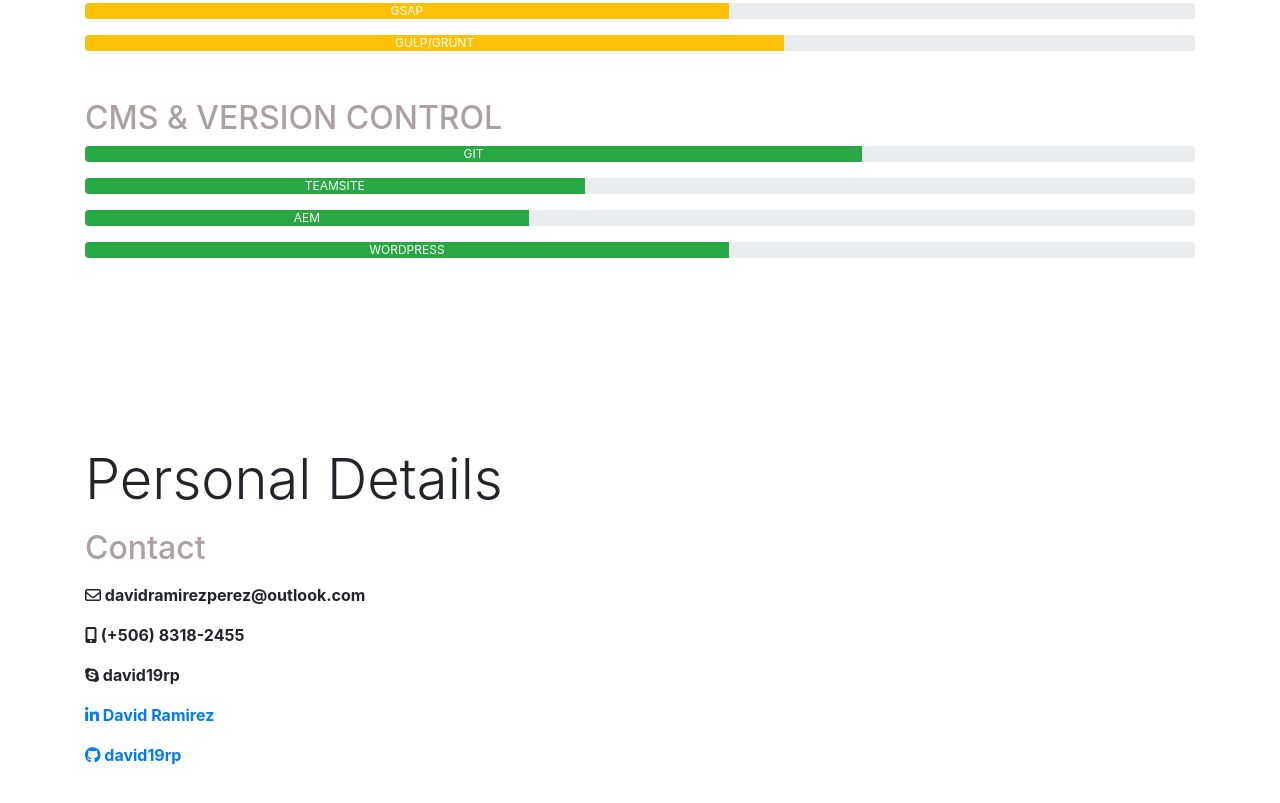
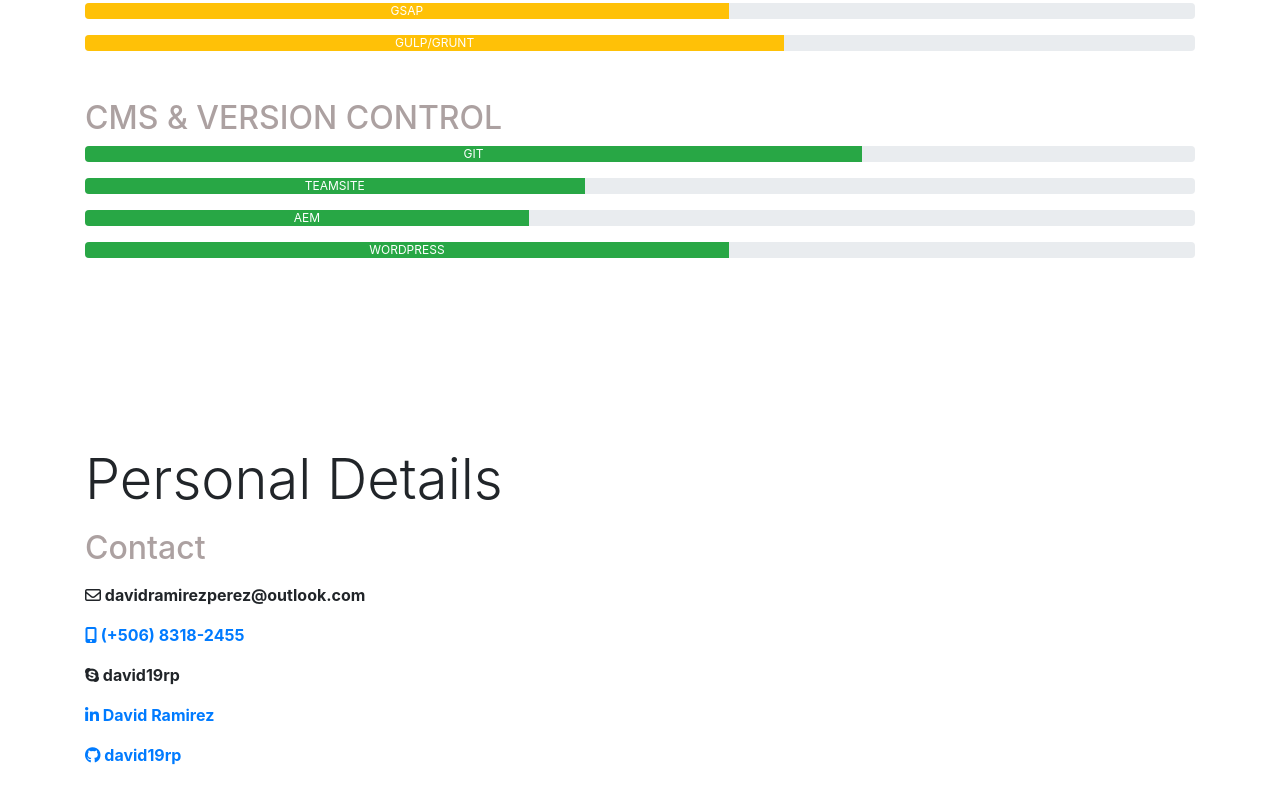
Before and after one commit to david19rp/Dave_Perez_CV, a plain HTML site: page index.html in a window 1280 px wide. Shown: the part 2814-3617 px from the top of the page. Drawn offline with nearby package versions, Linux system fonts and the light colour scheme.

Commit message:
adding cel

```diff
--- a/index.html
+++ b/index.html
@@ -252,7 +252,7 @@
       <div class="row mb-3">
         <div class="col-md-12">
           <p class="font-weight-bold"> <i class="far fa-envelope"></i>  davidramirezperez@outlook.com</p>
-          <p class="font-weight-bold"> <i class=" fas fa-mobile-alt fa-l"></i> (+506) 8318-2455</p>
+          <p class="font-weight-bold"> <a class="text-decoration-none" href="tel:+5068318-2455"> <i class=" fas fa-mobile-alt fa-l"></i> (+506) 8318-2455</a></p>
           <p class="font-weight-bold"> <i class=" fab fa-skype fa-l"></i> david19rp</p>
           <a class="text-decoration-none" target="_blank" href="https://www.linkedin.com/in/david-ramirez-a8217061/"><p class="font-weight-bold"> <i class=" fab fa-linkedin-in fa-l"></i> David Ramirez</p></a>
           <p class="font-weight-bold"> <a class="text-decoration-none" target="_blank" href="https://github.com/david19rp"> <i class=" fab fa-github fa-l"></i> david19rp</a></p>
```
